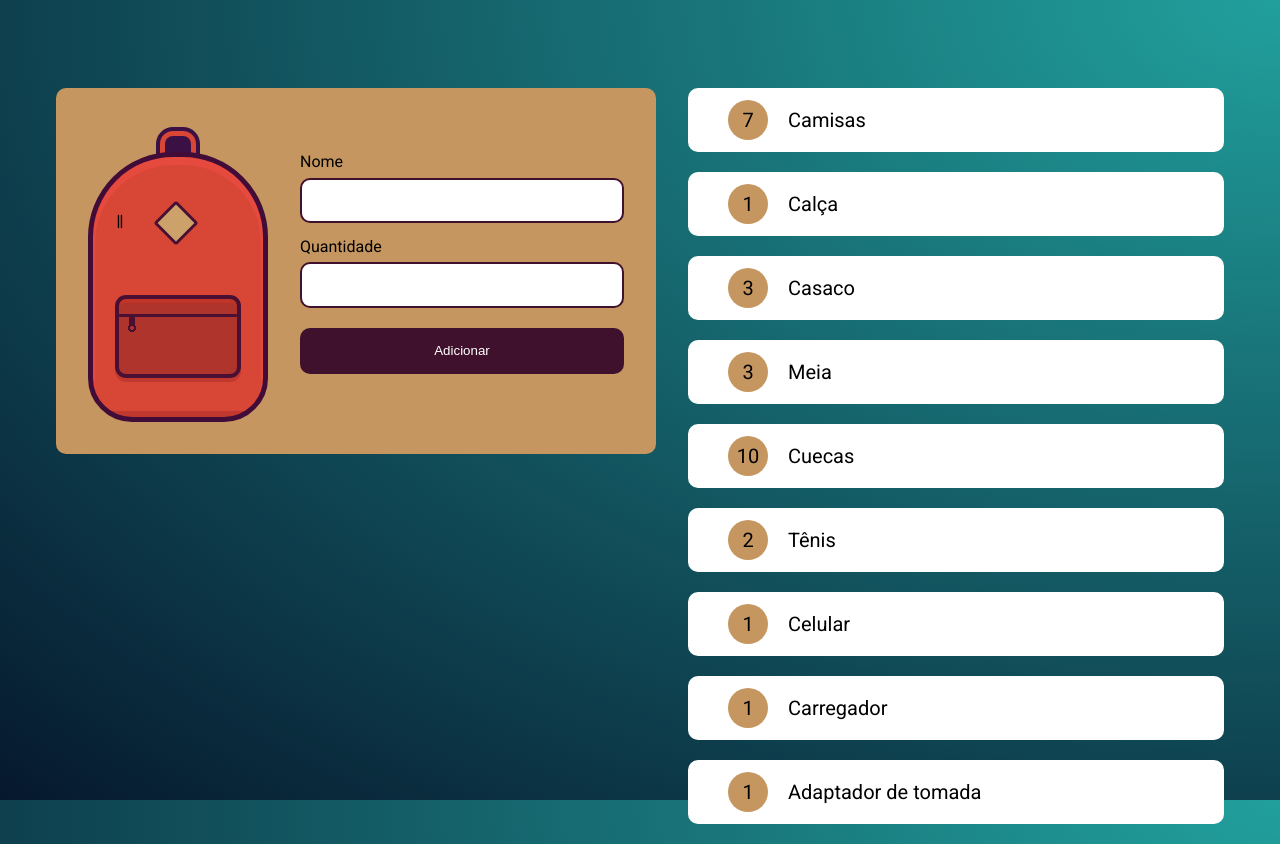
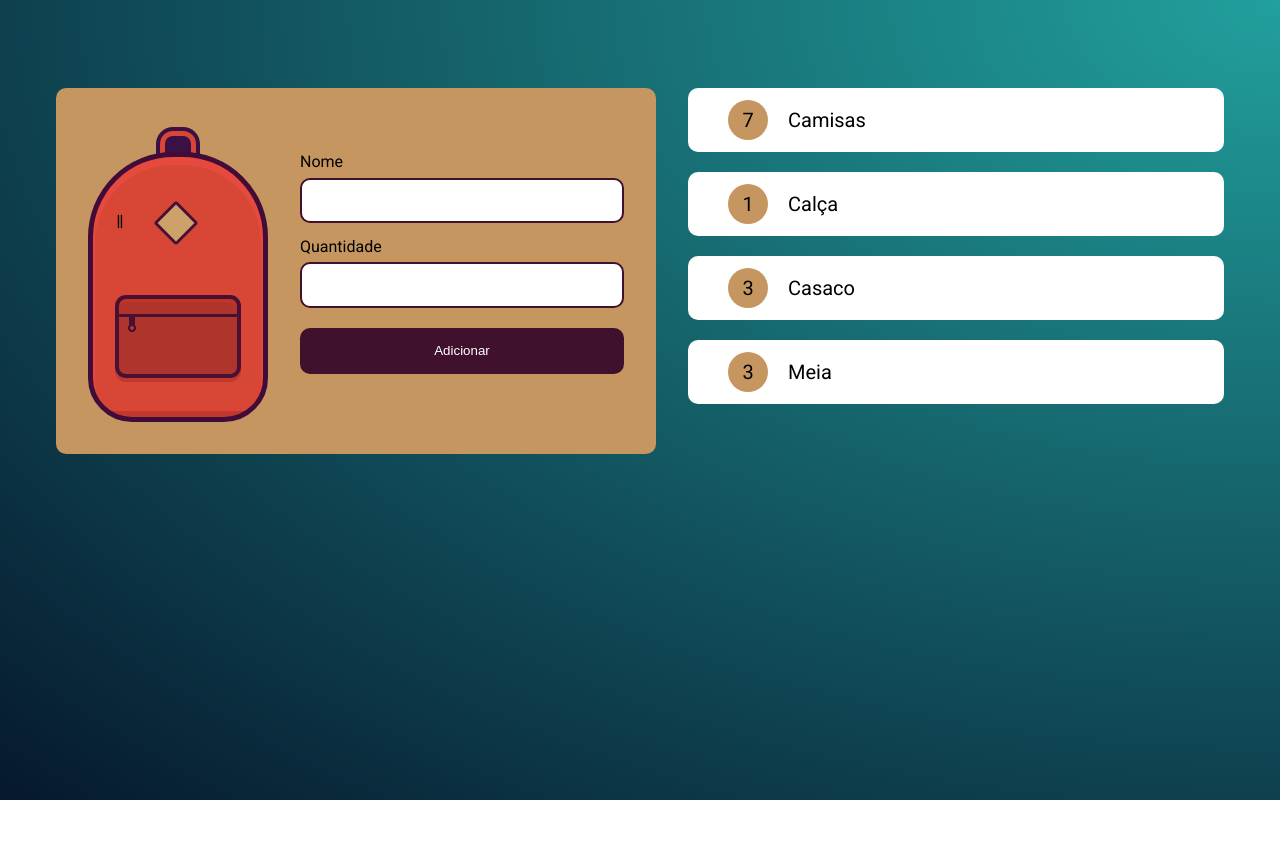
Before and after one commit to Paula-Carlech/Curso-Alura, a plain HTML site: page JavaScript na web-armazenando dados no navegador/index.html in a window 1280 px wide. After the commit the page ends 800 px from the top, so only its background shows below. Drawn offline with Linux system fonts and the light colour scheme.

Commit message:
Update index.html

```diff
--- a/JavaScript na web-armazenando dados no navegador/index.html
+++ b/JavaScript na web-armazenando dados no navegador/index.html
@@ -15,7 +15,7 @@
     <main class="conteudo">
         <div class="principal">
             <div class="mochila"></div>
-            <form action="" class="adicionar">
+            <form action="" class="adicionar" id="novoItem">
                 <label for="item">Nome</label>
                 <input type="text" name="nome" id="nome">
                 <label for="item">Quantidade</label>
@@ -24,17 +24,13 @@
             </form>
         </div>
 
-        <ul class="lista">
+        <ul class="lista" id="lista">
             <li class="item"><strong>7</strong>Camisas</li>
             <li class="item"><strong>1</strong>Calça</li>
             <li class="item"><strong>3</strong>Casaco</li>
             <li class="item"><strong>3</strong>Meia</li>
-            <li class="item"><strong>10</strong>Cuecas</li>
-            <li class="item"><strong>2</strong>Tênis</li>
-            <li class="item"><strong>1</strong>Celular</li>
-            <li class="item"><strong>1</strong>Carregador</li>
-            <li class="item"><strong>1</strong>Adaptador de tomada</li>
         </ul>
     </main>
+    <script src="js/main.js"></script>
 </body>
 </html>
```
